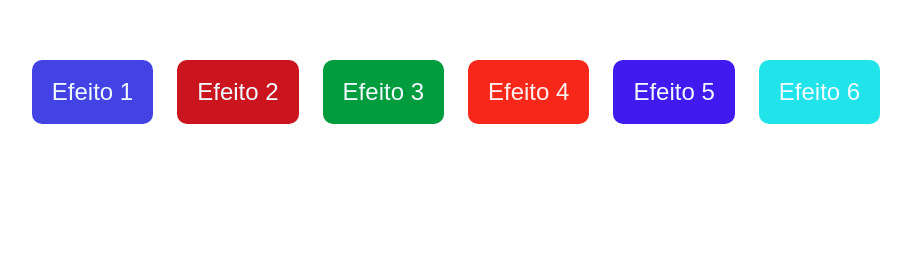
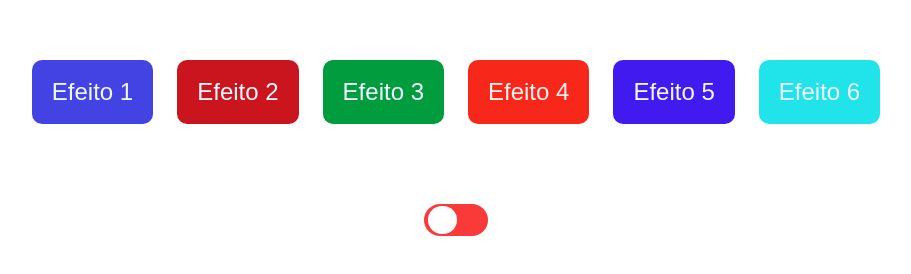
Before and after one commit to BeneditoLT/Bot-es-css, a plain HTML site: page index.html in a window 1280 px wide. Shown: the whole page, without its empty margins (184-1095 px from the left). Drawn offline with Linux system fonts and the light colour scheme.

Commit message:
Add files via upload

```diff
--- a/index.html
+++ b/index.html
@@ -22,6 +22,17 @@
 
         </div>
 
+        <div class="btld">
+
+            <input class="Ck_LD" type="checkbox" id="LD">
+            <label for="LD" class="Label_botao" ></label>
+
+
+
+
+
+        </div>
+
 
     </body>
 </html>
--- a/style.css
+++ b/style.css
@@ -21,6 +21,59 @@
        text-align: center;
        margin-top: 50px;
 }
+
+.btld {
+    text-align: center;
+    margin-top: 50px;
+}
+
+
+.Ck_LD{
+    position: absolute;
+    left: -9999px;
+
+}
+
+.Label_botao{
+    display: inline-block;
+    vertical-align: middle;
+    position: relative;
+    cursor: pointer;
+    padding:  20px;
+ }
+
+ .Label_botao::before,
+ .Label_botao::after
+ {
+content:"";
+
+ }
+.Label_botao::before{
+    display: inline-block;
+    width: 4em;
+    height: 2em;
+    background-color: rgb(250, 57, 57);
+    border-radius: 2em;
+}
+.Label_botao::after{
+position: absolute;
+top: 1.35em;
+left: 1.50em;
+width: 1.8em;
+height: 1.8em;
+background: rgb(255, 255, 255);
+border-radius: 100%;
+}
+
+.Ck_LD:checked + .Label_botao::before{
+    background: rgb(129, 228, 99);
+}
+
+.Ck_LD:checked + .Label_botao::after{
+left: 3.2em;
+
+}
+
 
 .efeito {
 
@@ -62,7 +115,7 @@
 
 }
 
-.efeito-1:hover::before{
+.efeito-1:hover:before{
 
                         width: 100%;
 
```
